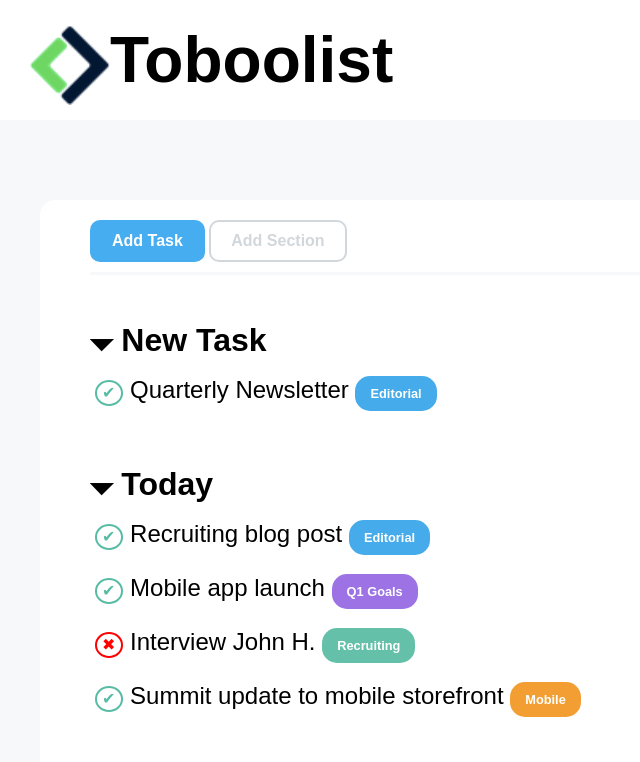
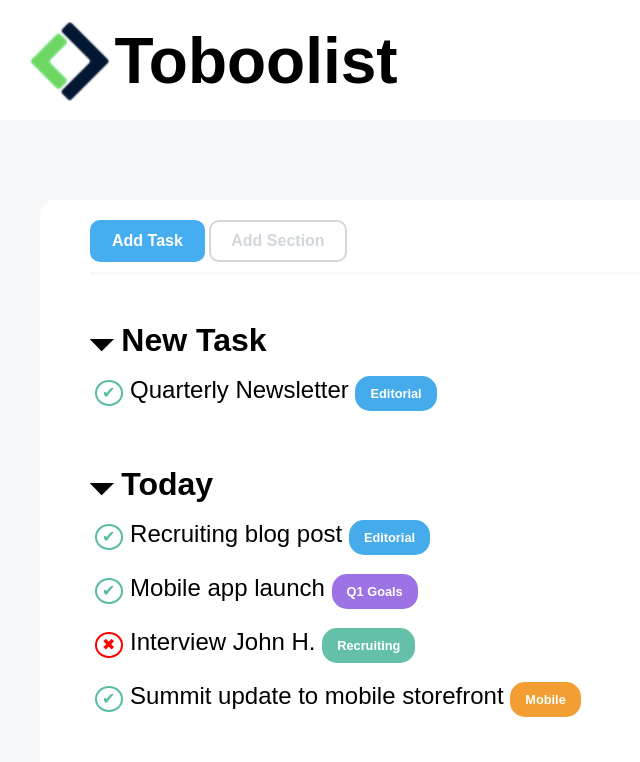
Before and after one commit to Alex-Sibiriu/html-css-toboolist, a plain HTML site: page index.html in a window 1280 px wide. Shown: the top 762 px of the page, without its empty margins (0-640 px from the left). Drawn offline with Linux system fonts and the light colour scheme.

Commit message:
[add] Adjustment to header

```diff
--- a/assets/css/style.css
+++ b/assets/css/style.css
@@ -27,6 +27,7 @@ body {
 .head-container h1 {
   display: inline-block;
   font-size: 4rem;
+  vertical-align: middle;
  }
 
 /* MAIN  */
--- a/index.html
+++ b/index.html
@@ -11,7 +11,8 @@
 
   <header>
     <div class="head-container">
-      <h1><img class="logo" src="assets/img/Logo.png" alt="Logo">Toboolist</h1>
+      <img class="logo" src="assets/img/Logo.png" alt="Logo">
+      <h1>Toboolist</h1>
     </div>
   </header>
 
```
